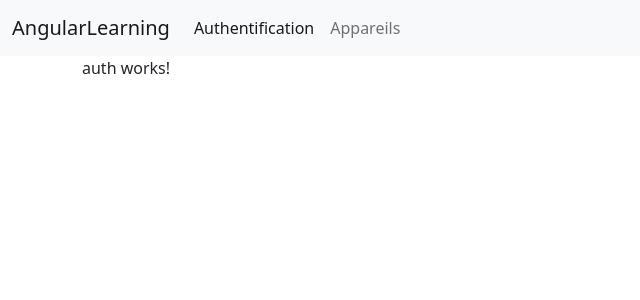
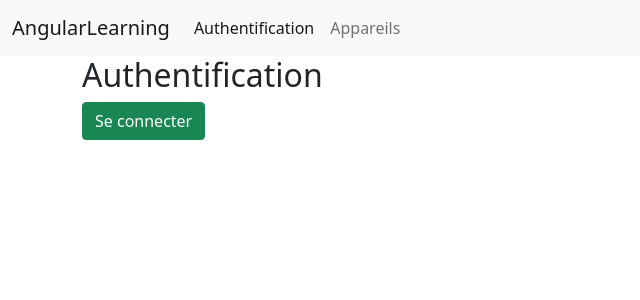
Before and after one commit to Sam-Tek/learningAngular, an Angular app: page /auth in a window 1280 px wide. Shown: the top 300 px of the page, without its empty margins (0-640 px from the left). Built offline with nearby package versions, Linux system fonts and the light colour scheme.

Commit message:
ocr: Naviguez avec le Router

```diff
--- a/src/app/app.module.ts
+++ b/src/app/app.module.ts
@@ -8,6 +8,7 @@
 import { AppareilComponent } from './appareil/appareil.component';
 
 import { AppareilService } from './services/appareil.service';
+import { AuthService } from './services/auth.service';
 import { AuthComponent } from './auth/auth.component';
 import { AppareilViewComponent } from './appareil-view/appareil-view.component';
 import { RouterModule,Routes } from '@angular/router';
@@ -33,7 +34,8 @@
     RouterModule.forRoot(appRoutes)
   ],
   providers: [
-    AppareilService
+    AppareilService,
+    AuthService
   ],
   bootstrap: [AppComponent]
 })
--- a/src/app/auth/auth.component.html
+++ b/src/app/auth/auth.component.html
@@ -1 +1,3 @@
-<p>auth works!</p>
+<h2>Authentification</h2>
+<button class="btn btn-success" *ngIf="!authStatus" (click)="onSignIn()">Se connecter</button>
+<button class="btn btn-danger" *ngIf="authStatus" (click)="onSignOut()">Se déconnecter</button>
--- a/src/app/auth/auth.component.ts
+++ b/src/app/auth/auth.component.ts
@@ -1,4 +1,6 @@
 import { Component, OnInit } from '@angular/core';
+import { AuthService } from '../services/auth.service';
+import { Router } from '@angular/router';
 
 @Component({
   selector: 'app-auth',
@@ -6,10 +8,25 @@
   styleUrls: ['./auth.component.scss']
 })
 export class AuthComponent implements OnInit {
-
-  constructor() { }
+  authStatus!: boolean;
+  constructor(private authService: AuthService, private router: Router) { }
 
   ngOnInit(): void {
+    this.authStatus = this.authService.isAuth;
   }
 
+  onSignIn() {
+    this.authService.signIn().then(
+      () => {
+        console.log('Sign in successful!');
+        this.authStatus = this.authService.isAuth;
+        this.router.navigate(['appareils']);
+      }
+    );
+  }
+
+  onSignOut() {
+    this.authService.signOut();
+    this.authStatus = this.authService.isAuth;
+  }
 }
--- /dev/null
+++ b/src/app/services/auth.service.ts
@@ -0,0 +1,20 @@
+export class AuthService {
+  isAuth = false;
+
+  signIn() {
+    return new Promise(
+      (resolve, reject) => {
+        setTimeout(
+          () => {
+            this.isAuth = true;
+            resolve(true);
+          }, 2000
+        );
+      }
+    );
+  }
+
+  signOut() {
+    this.isAuth = false;
+  }
+}
```
